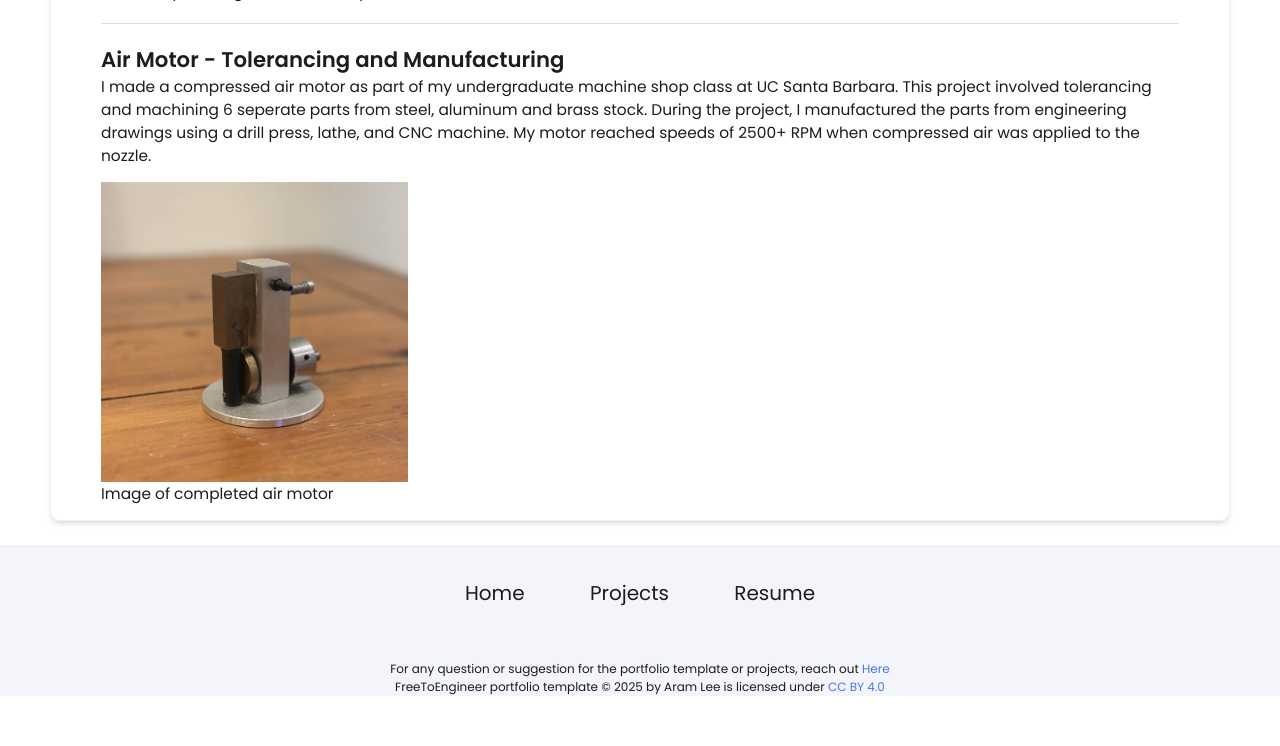
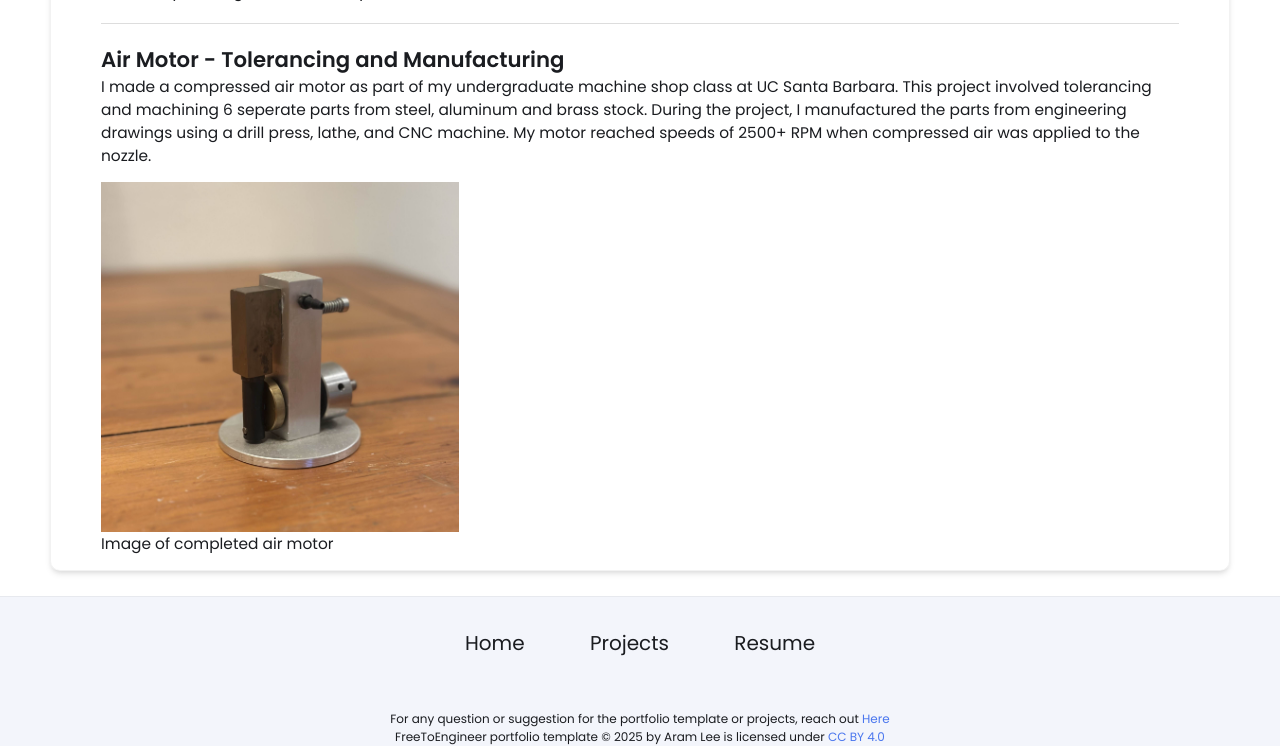
Before and after one commit to rileytinianov/rileytinianov.github.io, a Jekyll site: the page built from _projects/04_CAD/index.md, in a window 1280 px wide. Shown: the part 1672-2418 px from the top of the page. Built offline with Jekyll 4.4.1, drawn with Linux system fonts in a browser that asks for light colours; before the commit the page ends 2368 px from its top, so only the background shows below that.

Commit message:
Update index.md

```diff
--- a/_projects/04_CAD/index.md
+++ b/_projects/04_CAD/index.md
@@ -36,6 +36,6 @@ Initial acrylic design and assembly
 I made a compressed air motor as part of my undergraduate machine shop class at UC Santa Barbara. This project involved tolerancing and machining 6 seperate parts from steel, aluminum and brass stock. During the project, I manufactured the parts from engineering drawings using a drill press, lathe, and CNC machine. My motor reached speeds of 2500+ RPM when compressed air was applied to the nozzle.
 
 <div style="display: flex; gap: 10px;">
-  <img src="/imagesreal/AirMotor2.jpg" height="300" alt="Hub1">
+  <img src="/imagesreal/AirMotor2.jpg" height="350" alt="Hub1">
 </div>
 Image of completed air motor
```
